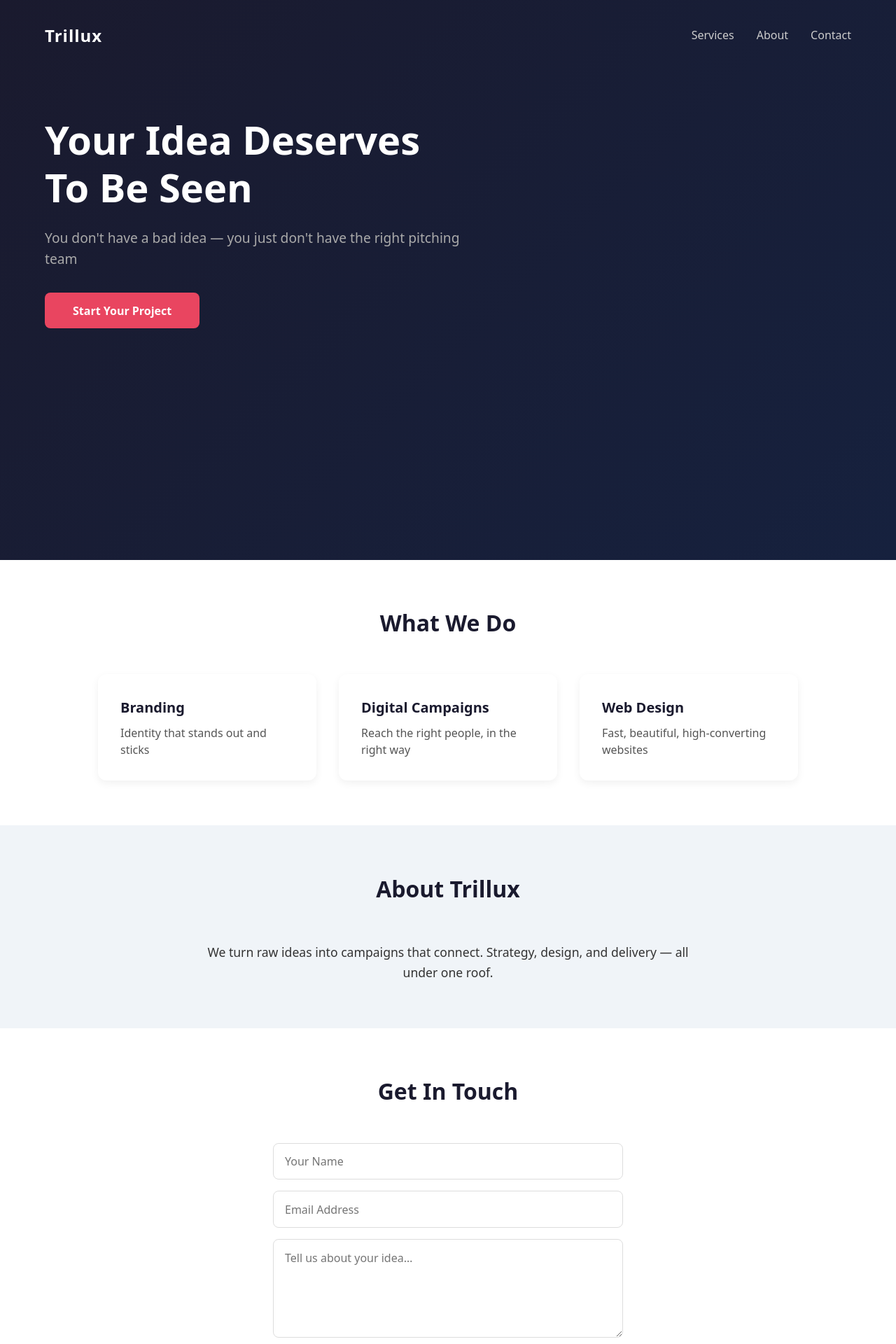
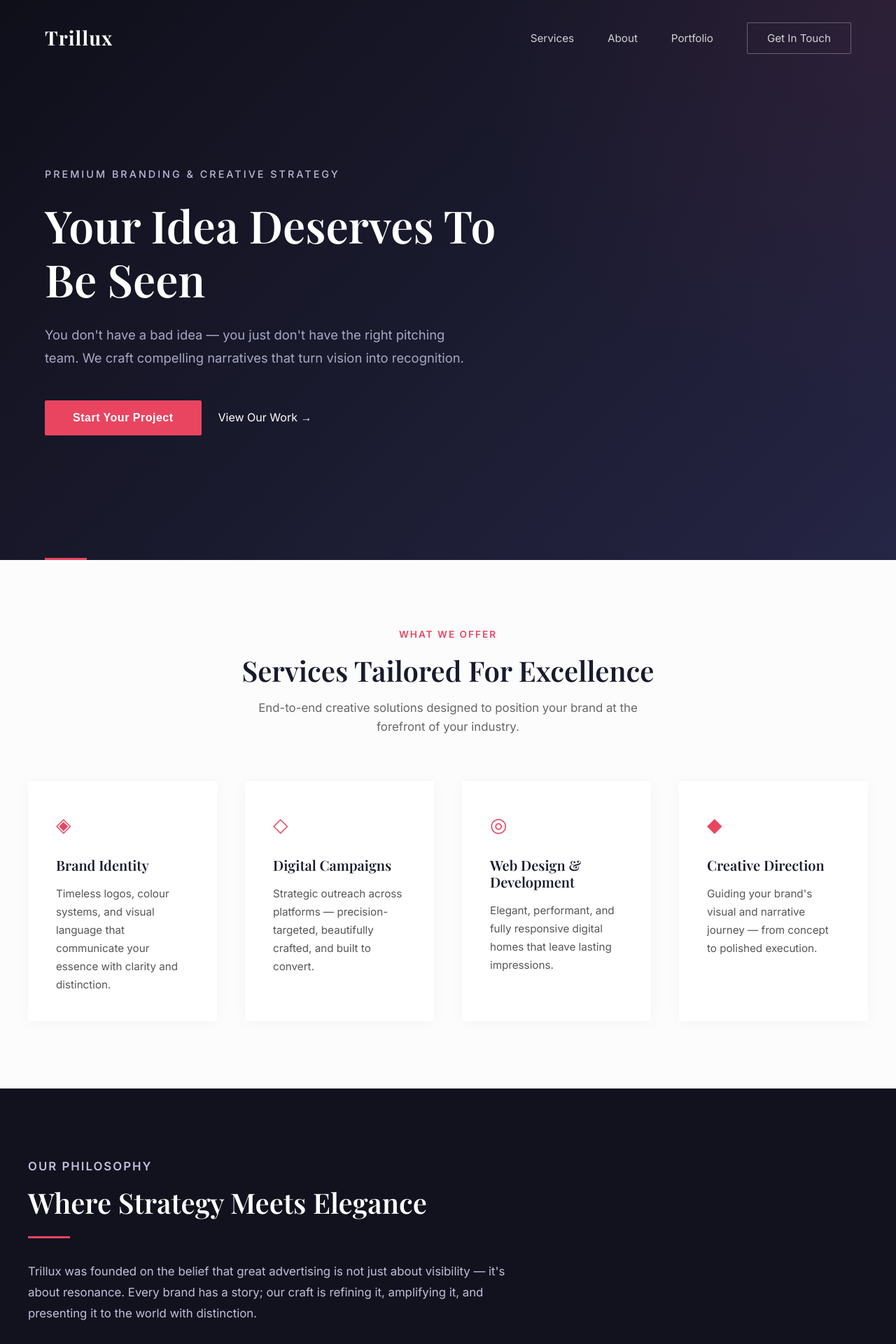
Before and after one commit to tomtapiwa22-lgtm/Trillux-Advertising-Agency, a SvelteKit app: page / in a window 1280 px wide. Shown: the top 1920 px of the page at 70% size. Built offline with nearby package versions, Linux system fonts and the light colour scheme.

Commit message:
Update +page.svelte

```diff
--- a/src/routes/+page.svelte
+++ b/src/routes/+page.svelte
@@ -1,200 +1,536 @@
 <svelte:head>
 	<title>Trillux Advertising Agency</title>
-	<meta name="description" content="You don't have a bad idea — you just don't have the right pitching team" />
+	<meta name="description" content="Elevating brands through strategy, design, and storytelling" />
 	<meta name="viewport" content="width=device-width, initial-scale=1" />
+	<link rel="preconnect" href="https://fonts.googleapis.com" />
+	<link rel="preconnect" href="https://fonts.gstatic.com" crossorigin />
+	<link href="https://fonts.googleapis.com/css2?family=Playfair+Display:wght@400;500;600;700&family=Inter:wght@300;400;500;600&display=swap" rel="stylesheet" />
 </svelte:head>
 
-<header class="hero">
-	<nav>
-		<div class="logo">Trillux</div>
-		<ul>
+<!-- Navigation -->
+<nav class="navbar">
+	<div class="nav-container">
+		<a href="#" class="logo">Trillux</a>
+		<ul class="nav-links">
 			<li><a href="#services">Services</a></li>
 			<li><a href="#about">About</a></li>
-			<li><a href="#contact">Contact</a></li>
+			<li><a href="#portfolio">Portfolio</a></li>
+			<li><a href="#contact" class="nav-cta">Get In Touch</a></li>
 		</ul>
+	</div>
 </nav>
 
+<!-- Hero Section -->
+<section class="hero">
+	<div class="hero-container">
 		<div class="hero-content">
+			<p class="pre-heading">Premium Branding & Creative Strategy</p>
 			<h1>Your Idea Deserves To Be Seen</h1>
-		<p>You don't have a bad idea — you just don't have the right pitching team</p>
-		<button class="cta">Start Your Project</button>
+			<p class="hero-subtitle">You don't have a bad idea — you just don't have the right pitching team. We craft compelling narratives that turn vision into recognition.</p>
+			<div class="hero-buttons">
+				<button class="cta-primary">Start Your Project</button>
+				<a href="#portfolio" class="cta-secondary">View Our Work →</a>
 			</div>
-</header>
+		</div>
+	</div>
+	<div class="hero-divider"></div>
+</section>
 
-<section id="services" class="section">
-	<h2>What We Do</h2>
-	<div class="cards">
-		<div class="card">
-			<h3>Branding</h3>
-			<p>Identity that stands out and sticks</p>
+<!-- Services Section -->
+<section id="services" class="section light">
+	<div class="container">
+		<div class="section-header">
+			<p class="section-label">What We Offer</p>
+			<h2>Services Tailored For Excellence</h2>
+			<p class="section-intro">End-to-end creative solutions designed to position your brand at the forefront of your industry.</p>
 		</div>
-		<div class="card">
+		<div class="services-grid">
+			<div class="service-card">
+				<div class="card-icon">◈</div>
+				<h3>Brand Identity</h3>
+				<p>Timeless logos, colour systems, and visual language that communicate your essence with clarity and distinction.</p>
+			</div>
+			<div class="service-card">
+				<div class="card-icon">◇</div>
 				<h3>Digital Campaigns</h3>
-			<p>Reach the right people, in the right way</p>
+				<p>Strategic outreach across platforms — precision-targeted, beautifully crafted, and built to convert.</p>
 			</div>
-		<div class="card">
-			<h3>Web Design</h3>
-			<p>Fast, beautiful, high-converting websites</p>
+			<div class="service-card">
+				<div class="card-icon">◎</div>
+				<h3>Web Design & Development</h3>
+				<p>Elegant, performant, and fully responsive digital homes that leave lasting impressions.</p>
+			</div>
+			<div class="service-card">
+				<div class="card-icon">◆</div>
+				<h3>Creative Direction</h3>
+				<p>Guiding your brand's visual and narrative journey — from concept to polished execution.</p>
+			</div>
 		</div>
 	</div>
 </section>
 
-<section id="about" class="section alt">
-	<div class="about-wrap">
-		<h2>About Trillux</h2>
-		<p>We turn raw ideas into campaigns that connect. Strategy, design, and delivery — all under one roof.</p>
+<!-- About Section -->
+<section id="about" class="section dark">
+	<div class="container">
+		<div class="about-grid">
+			<div class="about-content">
+				<p class="section-label">Our Philosophy</p>
+				<h2>Where Strategy Meets Elegance</h2>
+				<div class="divider"></div>
+				<p>Trillux was founded on the belief that great advertising is not just about visibility — it's about resonance. Every brand has a story; our craft is refining it, amplifying it, and presenting it to the world with distinction.</p>
+				<p>We combine creative intuition with data-backed precision, delivering campaigns that look exceptional and perform exceptionally.</p>
+				<a href="#contact" class="text-link">Discover Our Approach →</a>
+			</div>
+		</div>
 	</div>
 </section>
 
-<section id="contact" class="section">
-	<h2>Get In Touch</h2>
+<!-- Portfolio Preview -->
+<section id="portfolio" class="section light">
+	<div class="container">
+		<div class="section-header">
+			<p class="section-label">Selected Work</p>
+			<h2>Projects That Speak</h2>
+		</div>
+		<div class="portfolio-grid">
+			<div class="portfolio-card">
+				<div class="portfolio-image"></div>
+				<div class="portfolio-info">
+					<h4>Luxe Hospitality Group</h4>
+					<p>Brand Identity • Digital Strategy</p>
+				</div>
+			</div>
+			<div class="portfolio-card">
+				<div class="portfolio-image"></div>
+				<div class="portfolio-info">
+					<h4>Meridian Financial</h4>
+					<p>Visual Identity • Web Design</p>
+				</div>
+			</div>
+			<div class="portfolio-card">
+				<div class="portfolio-image"></div>
+				<div class="portfolio-info">
+					<h4>Orchid Living</h4>
+					<p>Brand Refresh • Campaign</p>
+				</div>
+			</div>
+		</div>
+	</div>
+</section>
+
+<!-- Contact Section -->
+<section id="contact" class="section accent">
+	<div class="container contact-container">
+		<div class="contact-text">
+			<p class="section-label">Let's Begin</p>
+			<h2>Ready To Elevate Your Brand?</h2>
+			<p>Every great partnership starts with a conversation. Tell us about your vision — we'll handle the rest.</p>
+		</div>
 		<form class="contact-form">
 			<input type="text" placeholder="Your Name" required />
 			<input type="email" placeholder="Email Address" required />
-		<textarea rows="5" placeholder="Tell us about your idea…" required></textarea>
-		<button type="submit" class="cta">Send Message</button>
+			<textarea rows="5" placeholder="Tell us about your project…" required></textarea>
+			<button type="submit" class="cta-primary">Send Message</button>
 		</form>
+	</div>
 </section>
+
+<!-- Footer -->
+<footer class="footer">
+	<div class="container footer-grid">
+		<div class="footer-brand">
+			<h3>Trillux</h3>
+			<p>Premium Advertising & Branding Agency</p>
+		</div>
+		<div class="footer-links">
+			<h4>Quick Links</h4>
+			<ul>
+				<li><a href="#services">Services</a></li>
+				<li><a href="#about">About</a></li>
+				<li><a href="#portfolio">Portfolio</a></li>
+				<li><a href="#contact">Contact</a></li>
+			</ul>
+		</div>
+		<div class="footer-contact">
+			<h4>Contact</h4>
+			<p>hello@trillux.agency</p>
+		</div>
+	</div>
+	<div class="footer-bottom">
+		<p>© 2026 Trillux Advertising Agency. All rights reserved.</p>
+	</div>
+</footer>
 
 <style>
 	:global(*) {
 		margin: 0;
 		padding: 0;
 		box-sizing: border-box;
-		font-family: system-ui, -apple-system, sans-serif;
 	}
 
-	.hero {
-		background: linear-gradient(135deg, #1a1a2e, #16213e);
-		color: white;
-		min-height: 100vh;
+	:global(body) {
+		font-family: 'Inter', sans-serif;
+		color: #1a1a2e;
+		line-height: 1.6;
+		background: #fcfcfd;
+	}
+
+	h1, h2, h3, h4 {
+		font-family: 'Playfair Display', serif;
+		font-weight: 600;
+		line-height: 1.2;
+	}
+
+	/* Navbar */
+	.navbar {
+		position: absolute;
+		width: 100%;
+		top: 0;
+		z-index: 100;
 		padding: 2rem 4rem;
 	}
 
-	nav {
+	.nav-container {
+		max-width: 1400px;
+		margin: 0 auto;
 		display: flex;
 		justify-content: space-between;
+		align-items: center;
+	}
+
+	.logo {
+		font-family: 'Playfair Display', serif;
+		font-size: 1.75rem;
+		font-weight: 700;
+		color: white;
+		text-decoration: none;
+		letter-spacing: 1px;
+	}
+
+	.nav-links {
+		display: flex;
+		align-items: center;
+		gap: 3rem;
+		list-style: none;
+	}
+
+	.nav-links a {
+		color: rgba(255,255,255,0.8);
+		text-decoration: none;
+		font-size: 0.95rem;
+		font-weight: 400;
+		transition: color 0.3s ease;
+	}
+
+	.nav-links a:hover {
+		color: white;
+	}
+
+	.nav-cta {
+		padding: 0.75rem 1.75rem;
+		border: 1px solid rgba(255,255,255,0.3);
+		border-radius: 2px;
+	}
+
+	.nav-cta:hover {
+		border-color: white;
+		background: rgba(255,255,255,0.1);
+	}
+
+	/* Hero */
+	.hero {
+		background: linear-gradient(135deg, #0f0f1a 0%, #1a1a2e 50%, #252545 100%);
+		min-height: 100vh;
+		display: flex;
+		align-items: center;
+		padding: 0 4rem;
+		position: relative;
+		overflow: hidden;
+	}
+
+	.hero::before {
+		content: '';
+		position: absolute;
+		top: 0;
+		right: 0;
+		width: 50%;
+		height: 100%;
+		background: radial-gradient(circle at top right, rgba(233, 69, 96, 0.08), transparent 60%);
+		pointer-events: none;
+	}
+
+	.hero-container {
+		max-width: 1400px;
+		margin: 0 auto;
+		width: 100%;
+		padding-top: 4rem;
+	}
+
+	.hero-content {
+		max-width: 700px;
+	}
+
+	.pre-heading {
+		color: #b8b8d4;
+		font-size: 0.9rem;
+		letter-spacing: 3px;
+		text-transform: uppercase;
+		margin-bottom: 1.5rem;
+		font-weight: 500;
+	}
+
+	.hero h1 {
+		font-size: 4rem;
+		color: white;
+		margin-bottom: 1.5rem;
+	}
+
+	.hero-subtitle {
+		font-size: 1.15rem;
+		color: #a8a8c4;
+		margin-bottom: 2.5rem;
+		line-height: 1.8;
+		max-width: 600px;
+	}
+
+	.hero-buttons {
+		display: flex;
+		gap: 1.5rem;
 		align-items: center;
 		flex-wrap: wrap;
 	}
 
-	.logo {
-		font-size: 1.5rem;
-		font-weight: 700;
-		letter-spacing: 1px;
+	.cta-primary {
+		padding: 1rem 2.5rem;
+		background: #e94560;
+		color: white;
+		border: none;
+		border-radius: 2px;
+		font-size: 1rem;
+		font-weight: 600;
+		cursor: pointer;
+		transition: all 0.3s ease;
+		letter-spacing: 0.5px;
 	}
 
-	nav ul {
-		display: flex;
-		gap: 2rem;
-		list-style: none;
-		flex-wrap: wrap;
+	.cta-primary:hover {
+		background: #d63854;
+		transform: translateY(-2px);
+		box-shadow: 0 10px 30px rgba(233, 69, 96, 0.25);
 	}
 
-	nav a {
-		color: #ccc;
+	.cta-secondary {
+		color: white;
 		text-decoration: none;
-		transition: color 0.2s ease;
+		font-size: 1rem;
+		padding: 1rem 0;
+		border-bottom: 1px solid transparent;
+		transition: border-color 0.3s ease;
 	}
 
-	nav a:hover {
-		color: #fff;
+	.cta-secondary:hover {
+		border-bottom-color: white;
 	}
 
-	.hero-content {
-		margin-top: 6rem;
-		max-width: 600px;
+	.hero-divider {
+		position: absolute;
+		bottom: 0;
+		left: 4rem;
+		width: 60px;
+		height: 3px;
+		background: #e94560;
 	}
 
-	h1 {
-		font-size: 3.5rem;
-		line-height: 1.2;
+	/* Sections Base */
+	.section {
+		padding: 6rem 2rem;
+	}
+
+	.section.light {
+		background: #fcfcfd;
+	}
+
+	.section.dark {
+		background: #12121f;
+		color: white;
+	}
+
+	.section.accent {
+		background: #f7f7fa;
+	}
+
+	.container {
+		max-width: 1200px;
+		margin: 0 auto;
+	}
+
+	.section-header {
+		text-align: center;
+		margin-bottom: 4rem;
+	}
+
+	.section-label {
+		color: #e94560;
+		font-size: 0.85rem;
+		letter-spacing: 2px;
+		text-transform: uppercase;
+		margin-bottom: 1rem;
+		font-weight: 600;
+	}
+
+	.section h2 {
+		font-size: 2.5rem;
+		margin-bottom: 1rem;
+	}
+
+	.section-intro {
+		max-width: 600px;
+		margin: 0 auto;
+		color: #666;
+		font-size: 1.05rem;
+	}
+
+	.section.dark .section-intro {
+		color: #a0a0c0;
+	}
+
+	/* Services Grid */
+	.services-grid {
+		display: grid;
+		grid-template-columns: repeat(auto-fit, minmax(260px, 1fr));
+		gap: 2.5rem;
+	}
+
+	.service-card {
+		background: white;
+		padding: 2.5rem;
+		box-shadow: 0 2px 20px rgba(0,0,0,0.04);
+		transition: transform 0.3s ease, box-shadow 0.3s ease;
+		border-radius: 2px;
+	}
+
+	.service-card:hover {
+		transform: translateY(-6px);
+		box-shadow: 0 12px 40px rgba(26, 26, 46, 0.08);
+	}
+
+	.card-icon {
+		font-size: 1.75rem;
+		color: #e94560;
 		margin-bottom: 1.5rem;
 	}
 
-	.hero-content p {
-		font-size: 1.2rem;
-		color: #aaa;
-		margin-bottom: 2rem;
-		line-height: 1.6;
-	}
-
-	.cta {
-		padding: 0.9rem 2.5rem;
-		background: #e94560;
-		color: white;
-		border: none;
-		border-radius: 8px;
-		font-size: 1rem;
-		font-weight: 600;
-		cursor: pointer;
-		transition: transform 0.2s ease, background 0.2s ease;
-	}
-
-	.cta:hover {
-		background: #d63854;
-		transform: translateY(-2px);
-	}
-
-	.section {
-		padding: 4rem 2rem;
-		background: #fff;
-	}
-
-	.section.alt {
-		background: #f0f4f8;
-	}
-
-	.section h2 {
-		text-align: center;
-		font-size: 2rem;
-		margin-bottom: 3rem;
+	.service-card h3 {
+		font-size: 1.25rem;
+		margin-bottom: 1rem;
 		color: #1a1a2e;
 	}
 
-	.cards {
-		display: grid;
-		grid-template-columns: repeat(auto-fit, minmax(240px, 1fr));
-		gap: 2rem;
-		max-width: 1000px;
-		margin: 0 auto;
+	.service-card p {
+		color: #555;
+		line-height: 1.7;
+		font-size: 0.95rem;
 	}
 
-	.card {
-		background: white;
-		padding: 2rem;
-		border-radius: 12px;
-		box-shadow: 0 4px 12px rgba(0, 0, 0, 0.06);
-		transition: transform 0.2s ease;
+	/* About Section */
+	.about-grid {
+		max-width: 700px;
 	}
 
-	.card:hover {
-		transform: translateY(-4px);
+	.about-content .section-label {
+		margin-bottom: 0.75rem;
 	}
 
-	.card h3 {
+	.about-content h2 {
+		margin-bottom: 1.5rem;
+	}
+
+	.divider {
+		width: 60px;
+		height: 3px;
+		background: #e94560;
+		margin-bottom: 2rem;
+	}
+
+	.about-content p {
+		margin-bottom: 1.5rem;
+		color: #c0c0d8;
+		font-size: 1.05rem;
+		line-height: 1.8;
+	}
+
+	.text-link {
+		color: #e94560;
+		text-decoration: none;
+		font-weight: 600;
+		display: inline-block;
+		margin-top: 1rem;
+		border-bottom: 1px solid transparent;
+		transition: border-color 0.2s ease;
+	}
+
+	.text-link:hover {
+		border-bottom-color: #e94560;
+	}
+
+	/* Portfolio */
+	.portfolio-grid {
+		display: grid;
+		grid-template-columns: repeat(auto-fit, minmax(320px, 1fr));
+		gap: 2rem;
+	}
+
+	.portfolio-card {
+		background: white;
+		overflow: hidden;
+		box-shadow: 0 4px 20px rgba(0,0,0,0.06);
+		transition: transform 0.3s ease;
+	}
+
+	.portfolio-card:hover {
+		transform: translateY(-8px);
+	}
+
+	.portfolio-image {
+		height: 220px;
+		background: linear-gradient(135deg, #1a1a2e, #e94560);
+		opacity: 0.9;
+	}
+
+	.portfolio-info {
+		padding: 1.75rem;
+	}
+
+	.portfolio-info h4 {
+		font-size: 1.15rem;
 		margin-bottom: 0.5rem;
 		color: #1a1a2e;
-		font-size: 1.25rem;
 	}
 
-	.card p {
-		color: #555;
-		line-height: 1.5;
+	.portfolio-info p {
+		color: #777;
+		font-size: 0.9rem;
 	}
 
-	.about-wrap {
-		max-width: 700px;
-		margin: 0 auto;
-		text-align: center;
-		font-size: 1.1rem;
-		color: #333;
-		line-height: 1.7;
+	/* Contact */
+	.contact-container {
+		display: grid;
+		grid-template-columns: 1fr 1fr;
+		gap: 4rem;
+		align-items: start;
+	}
+
+	.contact-text h2 {
+		margin-bottom: 1.5rem;
+	}
+
+	.contact-text p {
+		color: #555;
+		font-size: 1.05rem;
+		line-height: 1.8;
 	}
 
 	.contact-form {
-		max-width: 500px;
-		margin: 0 auto;
 		display: flex;
 		flex-direction: column;
 		gap: 1rem;
@@ -202,11 +538,13 @@
 
 	.contact-form input,
 	.contact-form textarea {
-		padding: 0.9rem 1rem;
-		border: 1px solid #ddd;
-		border-radius: 8px;
+		padding: 1rem 1.25rem;
+		border: 1px solid #e0e0e8;
+		border-radius: 2px;
 		font-size: 1rem;
+		background: white;
 		transition: border-color 0.2s ease;
+		font-family: inherit;
 	}
 
 	.contact-form input:focus,
@@ -215,22 +553,104 @@
 		border-color: #e94560;
 	}
 
-	@media (max-width: 768px) {
-		.hero {
+	/* Footer */
+	.footer {
+		background: #0f0f1a;
+		color: white;
+		padding: 4rem 2rem 2rem;
+	}
+
+	.footer-grid {
+		display: grid;
+		grid-template-columns: repeat(auto-fit, minmax(200px, 1fr));
+		gap: 3rem;
+		margin-bottom: 3rem;
+	}
+
+	.footer-brand h3 {
+		font-family: 'Playfair Display', serif;
+		font-size: 1.5rem;
+		margin-bottom: 1rem;
+	}
+
+	.footer-brand p {
+		color: #888;
+		font-size: 0.9rem;
+	}
+
+	.footer-links h4,
+	.footer-contact h4 {
+		font-family: 'Inter', sans-serif;
+		font-size: 0.9rem;
+		text-transform: uppercase;
+		letter-spacing: 1px;
+		margin-bottom: 1rem;
+		color: #888;
+	}
+
+	.footer-links ul {
+		list-style: none;
+		display: flex;
+		flex-direction: column;
+		gap: 0.75rem;
+	}
+
+	.footer-links a {
+		color: #bbb;
+		text-decoration: none;
+		transition: color 0.2s ease;
+	}
+
+	.footer-links a:hover {
+		color: white;
+	}
+
+	.footer-contact p {
+		color: #bbb;
+	}
+
+	.footer-bottom {
+		text-align: center;
+		padding-top: 2rem;
+		border-top: 1px solid #222;
+		color: #666;
+		font-size: 0.85rem;
+	}
+
+	/* Responsive */
+	@media (max-width: 900px) {
+		.navbar, .hero {
 			padding: 1.5rem;
 		}
-		h1 {
-			font-size: 2.25rem;
+
+		.nav-links {
+			gap: 1.5rem;
 		}
-		.hero-content {
-			margin-top: 3rem;
+
+		.hero h1 {
+			font-size: 2.5rem;
 		}
+
+		.contact-container {
+			grid-template-columns: 1fr;
+		}
+	}
+
+	@media (max-width: 640px) {
+		.nav-links {
+			display: none;
+		}
+
+		.hero h1 {
+			font-size: 2rem;
+		}
+
 		.section {
-			padding: 2.5rem 1.5rem;
+			padding: 4rem 1.5rem;
 		}
-		nav {
-			flex-direction: column;
-			gap: 1rem;
+
+		.section h2 {
+			font-size: 1.75rem;
 		}
 	}
 </style>
```
Lines whose indentation alone changed are shown as unchanged.
